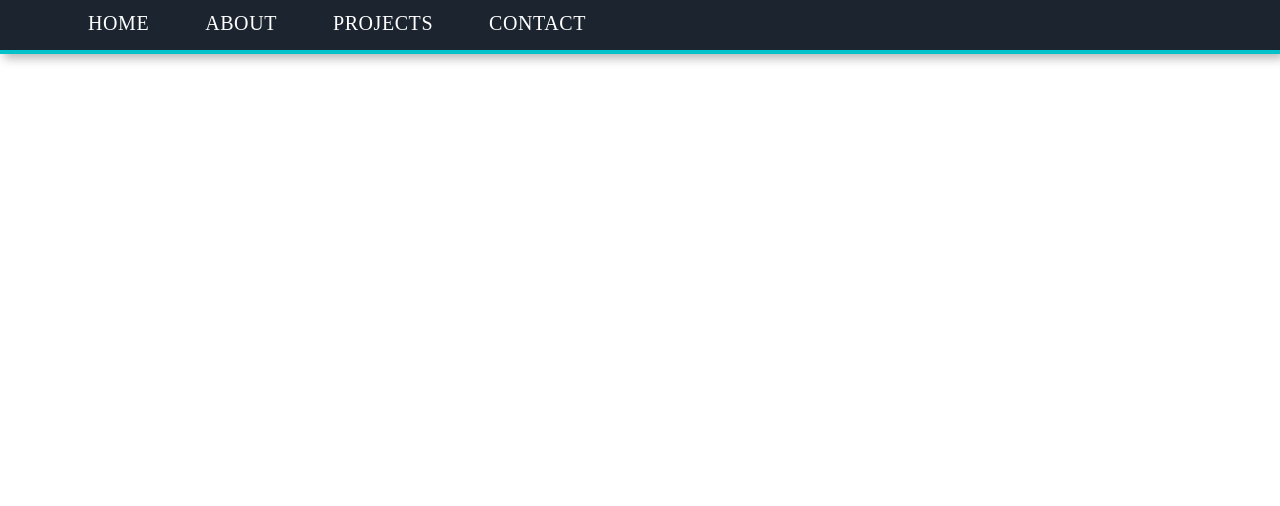
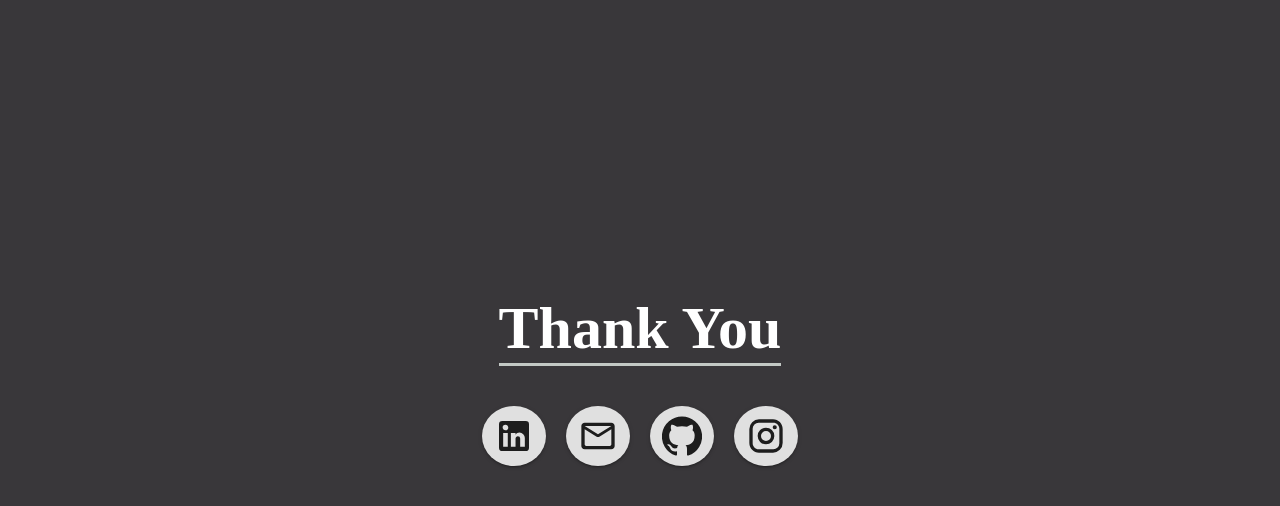
Before and after one commit to arunipatel06/portfolio, a React (Create React App) app in the folder my-portfolio/: page /contact/514 in a window 1280 px wide. Shown: the top 506 px of the page. Built offline with nearby package versions, Linux system fonts and the light colour scheme.

Commit message:
Create contact component

```diff
--- a/my-portfolio/src/Contact.js
+++ b/my-portfolio/src/Contact.js
@@ -1,9 +1,81 @@
 import React from "react";
-import NewNavbar from "./NewNavbar";
+import { makeStyles } from "@material-ui/core/styles";
+import { Grid, Button} from "@material-ui/core";
+import LinkedInIcon from "@material-ui/icons/LinkedIn";
+import GitHubIcon from "@material-ui/icons/GitHub";
+import InstagramIcon from "@material-ui/icons/Instagram";
+import MailOutlineRoundedIcon from "@material-ui/icons/MailOutlineRounded";
 
+const usestyles = makeStyles(theme => ({
+
+  icons:{
+    fontSize:'40px',
+    width:'5em',
+    height: '7em',
+    margin:'15px',
+
+  },
+  div:{
+    margin:'30px',
+  },
+  text: {
+    margin: "auto",
+    textAlign: "center",
+    fontFamily: "freight-sans-pro Helvetica Neue Helvetica Arial sans-serif",
+    fontSize: "60px",
+    fontWeight: "bold",
+    color: "white",
+    justifyContent: "center",
+    borderBottom:"3px solid #c3c9c5",
+  },
+  body: {
+    backgroundColor: "#39373a",
+    height: "100vh",
+    width: "100%",
+    justifyContent: "center",
+    display: "flex",
+    alignItems: "center",
+    flexDirection: "column"
+  },
+  circle:{
+    borderRadius:'60%',
+    height:'60px',
+    width:'60px',
+    padding:'0px',
+    margin:'10px'
+  },
+}));
 const Contact = props => {
+  const classes = usestyles();
+
   return (
-    <div><NewNavbar /></div>
+    <div>
+      <Grid item={12}>
+        <section className={classes.body}>
+          <div>
+            <p className={classes.text}>Thank You </p>
+          </div>
+          <div className={classes.div}>
+            <Button variant="contained" className={classes.circle}>
+              <LinkedInIcon  disableElevation={true} style={{ fontSize:"40px" , margin:'0px' }}/>
+            </Button>
+
+            <Button variant="contained" className={classes.circle}>
+              <MailOutlineRoundedIcon  disableElevation={true} style={{ fontSize:"40px" , margin:'0px' }}/>
+            </Button>
+
+            <Button variant="contained" className={classes.circle}>
+              <GitHubIcon  disableElevation={true} style={{ fontSize:"40px" , margin:'0px' }}/>
+            </Button>
+
+            <Button variant="contained" className={classes.circle}>
+              <InstagramIcon  disableElevation={true} style={{ fontSize:"40px" , margin:'0px' }}/>
+            </Button>
+
+          </div>
+        </section>
+      </Grid>
+    </div>
   );
 };
 
```
